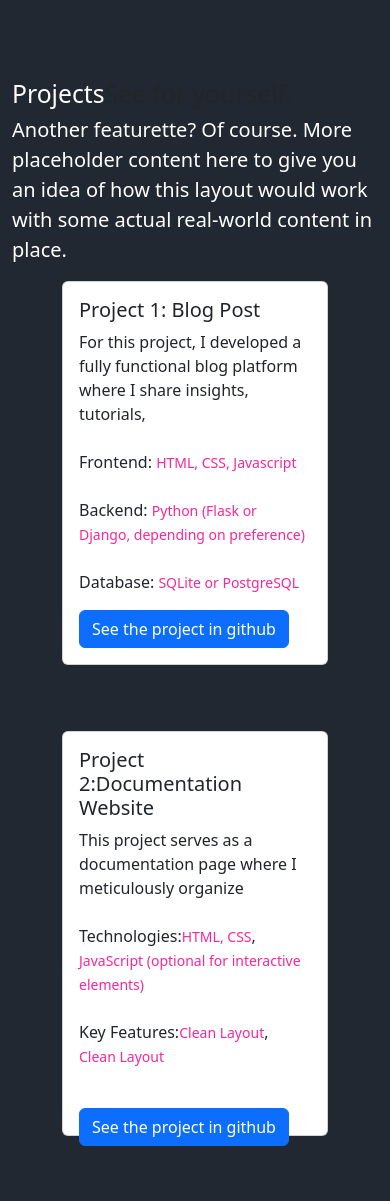
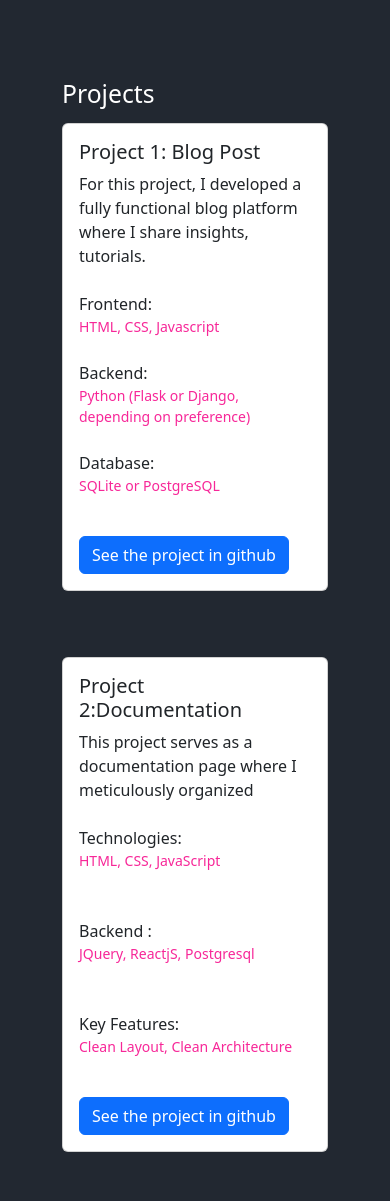
Before and after one commit to DeepakKumarBehera03/My_Portfolio, a Flask app: page / in a window 390 px wide; the page is wider, and only the part inside the window is pictured. Shown: the part 1755-2956 px from the top of that part. Run offline with Flask 3, Linux system fonts and the light colour scheme; parts of the project's set-up code (start-up, migrations or seed data) failed here and were passed over; some libraries are stand-ins or nearby versions.

Commit message:
added some feature

```diff
--- a/static/styles.css
+++ b/static/styles.css
@@ -109,7 +109,10 @@ body {
     100% { transform:translateX(0%); }
 }
 small{
-color : #F72798
+color : #F72798;
+display:flex;
+align-items:center;
+justify-container : center;
 }
 strong{
 color : #864AF9
--- a/templates/index.html
+++ b/templates/index.html
@@ -77,29 +77,30 @@
 
     <div class="row featurette">
         <div class="col-md-7 order-md-2">
-            <h2 class="featurette-heading fw-normal lh-1">Projects<span class="text-body-secondary">See for yourself.</span></h2>
-            <p class="lead">Another featurette? Of course. More placeholder content here to give you an idea of how this layout would work with some actual real-world content in place.
-            <div class="row">
+            <h2 class="featurette-heading fw-normal lh-1" style="margin-left:50px">Projects</h2>
+            <p class="lead">
+            <div class="row" >
                 <div class="col-sm-6 mb-3 mb-sm-0">
-                    <div class="card">
+                    <div class="card" style="max-height:500px">
                         <div class="card-body">
                             <h5 class="card-title">Project 1: Blog Post</h5>
-                            <p class="card-text">For this project, I developed a fully functional blog platform where I share insights, tutorials, <br>
-                                <br>Frontend: <small>HTML, CSS, Javascript</small><br><br>
-                                Backend: <small>Python (Flask or Django, depending on preference)</small><br><br>
+                            <p class="card-text">For this project, I developed a fully functional blog platform where I share insights, tutorials. <br>
+                                <br>Frontend: <small>HTML, CSS, Javascript</small><br>
+                                Backend: <small>Python (Flask or Django, depending on preference)</small><br>
                                 Database: <small>SQLite or PostgreSQL</small><br>
                             </p>
                             <a href="https://github.com/DeepakKumarBehera03/Code_Guide_Post.git" class="btn btn-primary">See the project in github</a>
                         </div>
                     </div>
                 </div>
-                <div class="col-sm-6" >
-                    <div class="card" style="height : 405px">
+                <div class="col-sm-6 mb-3 mb-sm-0" >
+                    <div class="card" style="max-height:500px">
                         <div class="card-body">
-                            <h5 class="card-title">Project 2:Documentation Website</h5>
-                            <p class="card-text">This project serves as a documentation page where I meticulously organize<br><br>
-                                Technologies:<small>HTML, CSS</small>, &nbsp; &nbsp; <small>JavaScript (optional for interactive elements)</small><br><br>
-                                Key Features:<small>Clean Layout</small>, &nbsp; &nbsp; <small>Clean Layout</small><br><br>
+                            <h5 class="card-title">Project 2:Documentation </h5>
+                            <p class="card-text">This project serves as a documentation page where I meticulously organized<br><br>
+                                Technologies:<small>HTML, CSS, JavaScript </small><br><br>
+                                Backend : <small>JQuery, ReactjS, Postgresql</small><br><br>
+                                Key Features:<small>Clean Layout, Clean Architecture</small><br>
                             </p>
                             <a href="https://github.com/DeepakKumarBehera03/Top10MovieOfAllTime.git" class="btn btn-primary">See the project in github</a>
                         </div>
@@ -110,7 +111,7 @@
         </div>
 
         <div class="col-md-5 order-md-1">
-            <img src="https://mgmits.ac.in/wp-content/uploads/2020/09/cse1.png" width="100%" height="520" style="border-radius : 100px;">
+            <img src="https://cdn.dribbble.com/users/3484830/screenshots/16787618/media/b134e73ef667b926c76d8ce3f962dba2.gif" width="100%" height="517" style="border-radius : 100px;">
         </div>
     </div>
 
@@ -119,9 +120,9 @@
     <div class="row featurette">
         <div class="col-md-7">
             <h2 class="featurette-heading fw-normal lh-1">Skills<span class="text-body-secondary">Profile</span></h2>
-            <p class="lead"><strong>Programming Languages:</strong> <small>Python, Java, C, JavaScript, Dart</small><br>
+            <p class="lead"><strong>Programming Languages:</strong> <small>Python, Java, C, JavaScript, Dart, Flutter, Flask, Django, Reactjs, Jquery</small><br>
                 <strong>Web Development:</strong> <small>HTML, CSS, JavaScript, Flutter</small><br>
-                <strong>Other:</strong> <small>Shell Scripting, Git, Agile Methodologies</small></p>
+                <strong>Other:</strong> <small>Shell Scripting, Git, Agile Methodologies, PostgreSQL, ASP.NET, Postman, Pytest, pandas, Numpy, Matplotlib, Pyplot, Pygame, scipy, flask_bootstrap</small></p>
         </div>
         <div class="col-md-5">
             <img src="https://miro.medium.com/v2/resize:fit:1023/1*b9Dz3tDx7wPN6x_qVlhLmA.png" width="100%" height="359" style="border-radius : 100px;">
```
Also changed, not shown: templates/posts.html (+8 -0 lines), templates/project.html (+15 -0 lines), 1 other file.
